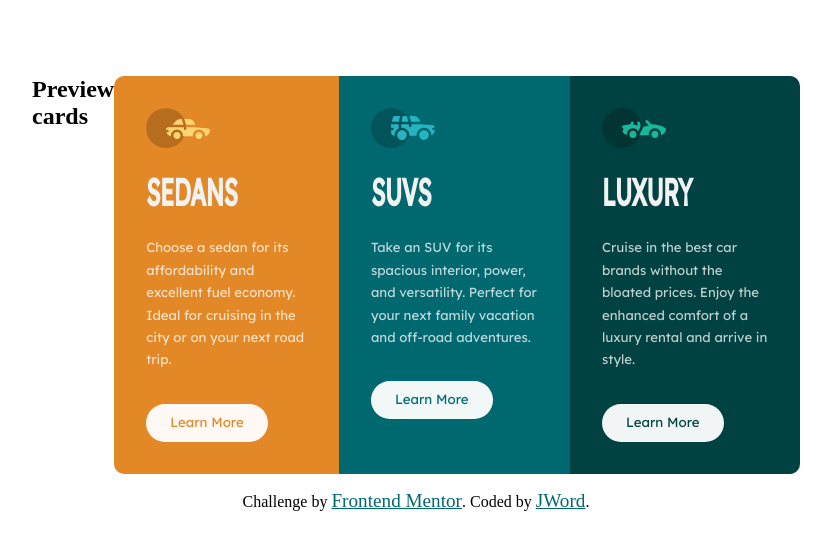
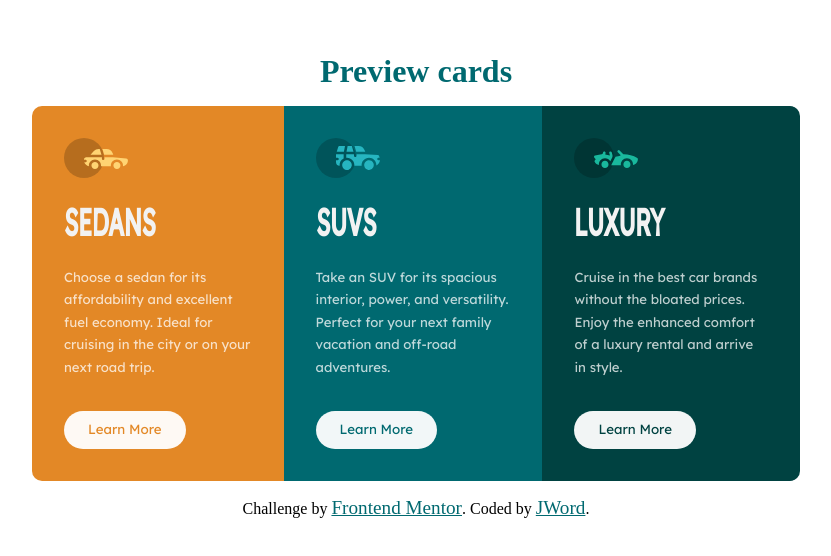
Before and after one commit to jwren4170/preview_cards, a plain HTML site: page index.html in a window 1280 px wide. Shown: the part 114-670 px from the top of the page, without its empty margins (224-1055 px from the left). Drawn offline with Linux system fonts and the light colour scheme.

Commit message:
changed h1 heading

```diff
--- a/index.html
+++ b/index.html
@@ -16,8 +16,8 @@
 
 <body>
   <main>
+    <h1 class="h1" style="color: hsl(184, 100%, 22%); text-align: center;">Preview cards</h1>
     <section class="container">
-      <h1>Preview cards</h1>
       <div class="card sedan flow-content">
         <img src="./images/icon-sedans.svg" alt="">
         <h2 class="heading">Sedans</h2>
```
